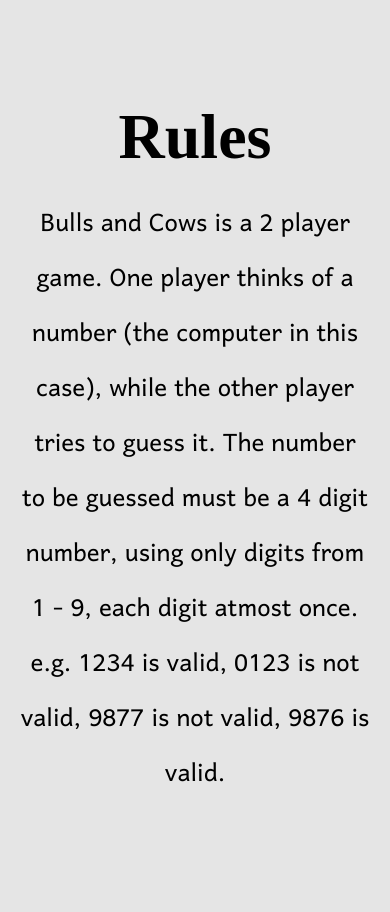
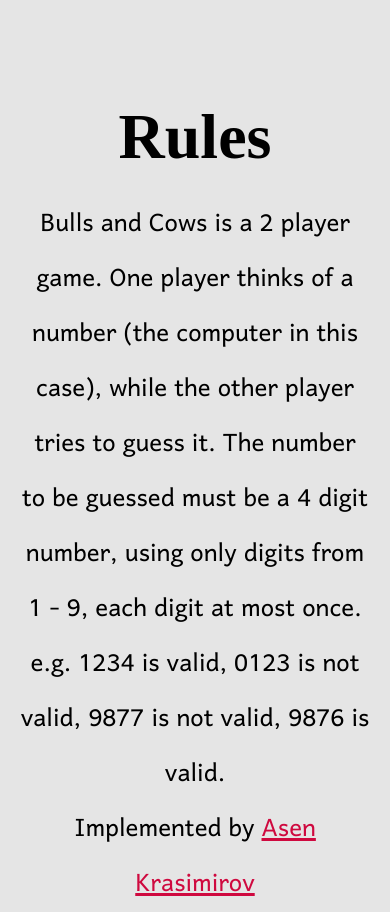
Before and after one commit to asen-krasimirov/bulls-cows, a React (Create React App) app: page /rules in a window 390 px wide. Before the commit the page ends 844 px from the top, so only its background shows below. Built offline with nearby package versions, Linux system fonts and the light colour scheme; a web font is replaced by a local one.

Commit message:
adding git hub link

```diff
--- a/package.json
+++ b/package.json
@@ -6,6 +6,7 @@
     "@testing-library/jest-dom": "^5.16.4",
     "@testing-library/react": "^13.3.0",
     "@testing-library/user-event": "^13.5.0",
+    "firebase": "^9.9.0",
     "react": "^18.2.0",
     "react-dom": "^18.2.0",
     "react-router-dom": "^6.3.0",
--- /dev/null
+++ b/public/404.html
@@ -0,0 +1,33 @@
+<!DOCTYPE html>
+<html>
+  <head>
+    <meta charset="utf-8">
+    <meta name="viewport" content="width=device-width, initial-scale=1">
+    <title>Page Not Found</title>
+
+    <style media="screen">
+      body { background: #ECEFF1; color: rgba(0,0,0,0.87); font-family: Roboto, Helvetica, Arial, sans-serif; margin: 0; padding: 0; }
+      #message { background: white; max-width: 360px; margin: 100px auto 16px; padding: 32px 24px 16px; border-radius: 3px; }
+      #message h3 { color: #888; font-weight: normal; font-size: 16px; margin: 16px 0 12px; }
+      #message h2 { color: #ffa100; font-weight: bold; font-size: 16px; margin: 0 0 8px; }
+      #message h1 { font-size: 22px; font-weight: 300; color: rgba(0,0,0,0.6); margin: 0 0 16px;}
+      #message p { line-height: 140%; margin: 16px 0 24px; font-size: 14px; }
+      #message a { display: block; text-align: center; background: #039be5; text-transform: uppercase; text-decoration: none; color: white; padding: 16px; border-radius: 4px; }
+      #message, #message a { box-shadow: 0 1px 3px rgba(0,0,0,0.12), 0 1px 2px rgba(0,0,0,0.24); }
+      #load { color: rgba(0,0,0,0.4); text-align: center; font-size: 13px; }
+      @media (max-width: 600px) {
+        body, #message { margin-top: 0; background: white; box-shadow: none; }
+        body { border-top: 16px solid #ffa100; }
+      }
+    </style>
+  </head>
+  <body>
+    <div id="message">
+      <h2>404</h2>
+      <h1>Page Not Found</h1>
+      <p>The specified file was not found on this website. Please check the URL for mistakes and try again.</p>
+      <h3>Why am I seeing this?</h3>
+      <p>This page was generated by the Firebase Command-Line Interface. To modify it, edit the <code>404.html</code> file in your project's configured <code>public</code> directory.</p>
+    </div>
+  </body>
+</html>
--- a/src/components/RulesPage/RulesPage.css
+++ b/src/components/RulesPage/RulesPage.css
@@ -1,5 +1,9 @@
 .rules-holder {
     width: 50%;
+}
+
+.git-link {
+    color: #CF093F;
 }
 
 /* responsive-css */
--- a/src/components/RulesPage/RulesPage.js
+++ b/src/components/RulesPage/RulesPage.js
@@ -5,7 +5,10 @@
         <>
             <h2 className="sub-title">Rules</h2>
             <p className="text-holder rules-holder">
-                Bulls and Cows is a 2 player game. One player thinks of a number (the computer in this case), while the other player tries to guess it. The number to be guessed must be a 4 digit number, using only digits from 1 - 9, each digit atmost once. e.g. 1234 is valid, 0123 is not valid, 9877 is not valid, 9876 is valid.
+                Bulls and Cows is a 2 player game. One player thinks of a number (the computer in this case), while the other player tries to guess it. The number to be guessed must be a 4 digit number, using only digits from 1 - 9, each digit at most once. e.g. 1234 is valid, 0123 is not valid, 9877 is not valid, 9876 is valid.
+            </p>
+            <p className="text-holder rules-holder">
+                Implemented by <a className="git-link" href="https://github.com/asen-krasimirov/bulls-cows">Asen Krasimirov</a>
             </p>
         </>
     );
```
Also changed, not shown: firebase.json (added), 2 other files (tests, documents, lock files or other folders).
